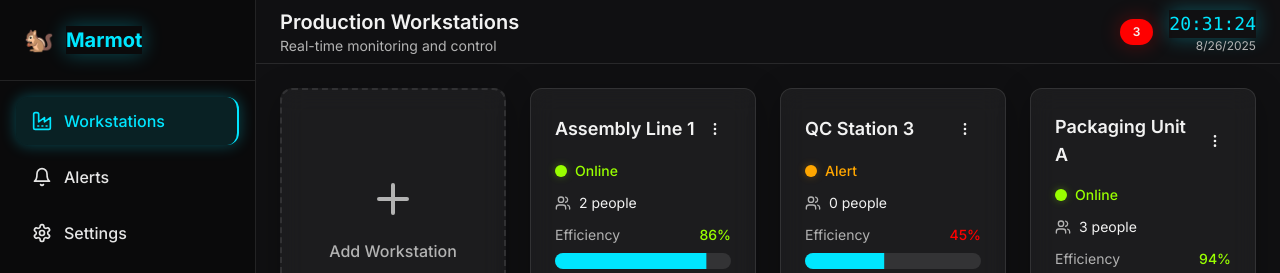
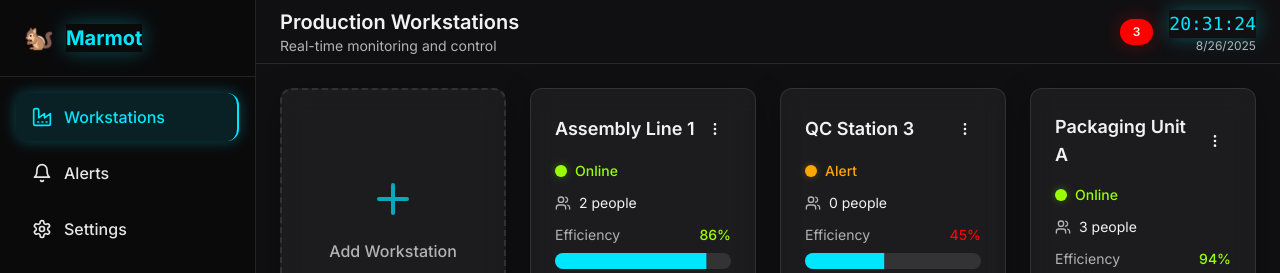
Before and after one commit to LangiRabbi/marmot-edge-view, a React (Vite) app: page / in a window 1280 px wide. Shown: the top 273 px of the page. Built offline with nearby package versions, Linux system fonts and the light colour scheme.

Commit message:
Fix icon appearance
Address visual issues with icons: remove background/outline from the Marmot emoji logo, ensure the "+" icon in the Add Workstation card is clean cyan, and verify all icons have transparent backgrounds for a clean look.

```diff
--- a/src/components/AddWorkstationCard.tsx
+++ b/src/components/AddWorkstationCard.tsx
@@ -10,7 +10,7 @@ export function AddWorkstationCard({ onClick }: AddWorkstationCardProps) {
       onClick={onClick}
       className="glass-card p-6 smooth-transition hover:glow-primary border-dashed border-2 border-border hover:border-primary flex flex-col items-center justify-center min-h-[200px] group"
     >
-      <Plus className="h-12 w-12 text-muted-foreground group-hover:text-primary group-hover:glow-primary mb-4 smooth-transition" />
+      <Plus className="h-12 w-12 text-primary bg-transparent border-none outline-none mb-4 smooth-transition opacity-70 group-hover:opacity-100 group-hover:glow-primary" />
       <span className="text-muted-foreground group-hover:text-primary font-medium smooth-transition">
         Add Workstation
       </span>
--- a/src/components/MarmotSidebar.tsx
+++ b/src/components/MarmotSidebar.tsx
@@ -18,7 +18,7 @@ export function MarmotSidebar({ activeSection, onSectionChange }: MarmotSidebarP
       {/* Logo */}
       <div className="p-6 border-b border-sidebar-border">
         <div className="flex items-center space-x-3">
-          <span className="text-2xl">🐿️</span>
+          <span className="text-2xl leading-none bg-transparent border-none outline-none">🐿️</span>
           <span className="text-xl font-bold text-primary glow-primary">Marmot</span>
         </div>
       </div>
```
